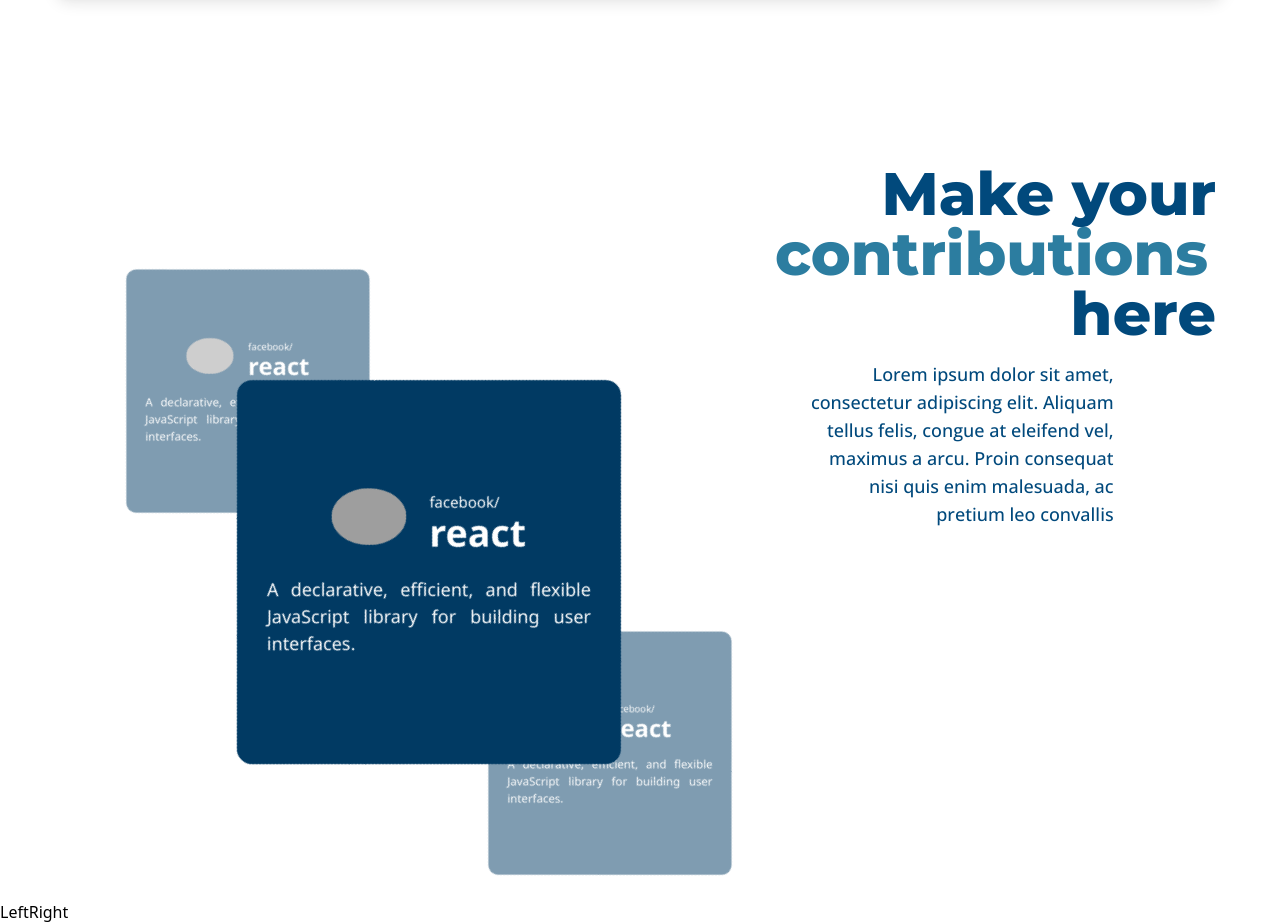
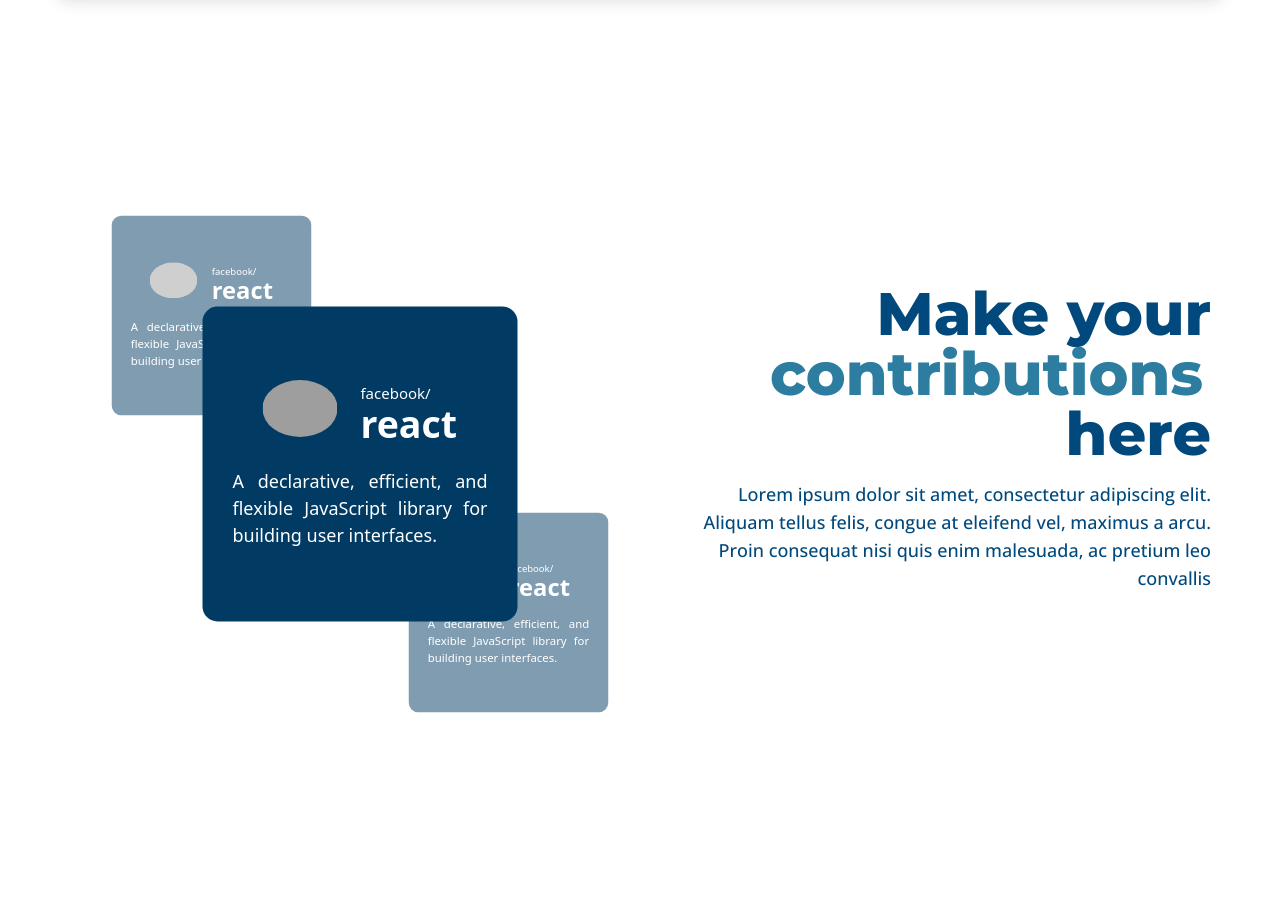
Before and after one commit to CodingClub-Laboratory/cclabs-frontend, a React (Create React App) app: page / in a window 1280 px wide. Shown: the part 2220-3144 px from the top of the page. After the commit the page ends 2944 px from the top, so only its background shows below. Built offline with nearby package versions, Linux system fonts and the light colour scheme; grey boxes are pictures that could not be loaded.

Commit message:
animation responsive finally

```diff
--- a/src/components/Slider.js
+++ b/src/components/Slider.js
@@ -1,66 +1,96 @@
-import React, {useState} from 'react';
-import styles from '../styles/slider.module.css';
+import React, { useState } from "react";
+import useWindowDim from "../hooks/useWindowDim";
+import styles from "../styles/slider.module.css";
+
+
+
 
 export const Slider = ({ children }) => {
+  const window=useWindowDim();
+  // const style=useState();
+  const [activeIndex, setActiveIndex] = useState(0);
 
-    const [activeIndex, setActiveIndex] = useState(0);
   const halfLength = Math.floor(children.length / 2);
 
   const incIndex = () => {
-
     if (activeIndex < Math.floor(children.length / 2)) {
       setActiveIndex(activeIndex + 1);
     }
-
-    }
+  };
 
   const decIndex = () => {
-
-        if (activeIndex > -(Math.floor(children.length / 2))) {
+    if (activeIndex > -Math.floor(children.length / 2)) {
       setActiveIndex(activeIndex - 1);
     }
-
-    }
+  };
 
   return (
     <React.Fragment>
-            <div className={styles.slider_container}>
-                <div className={styles.slider} style={{ transform: `translateX(${activeIndex * -200}px)` }}>
+
+        <div className={`${styles.slider_container}`}>
+          <div
+            className={styles.slider}
+            style={{ transform: `translateX(${ window.width<768?(activeIndex * -30)+'vw':(activeIndex* -200)+'px'})`  }}
+          >
             {React.Children.map(children, (child, index) => {
               const shiftedIndex = index - halfLength;
               if (shiftedIndex === activeIndex) {
-                            return React.cloneElement(child, { classNames: `${styles.slider_item} ${styles.slider_item__active}` });
-                        } else if ((shiftedIndex === activeIndex - 1) || (shiftedIndex === activeIndex + 1)) {
-                            return React.cloneElement(child, { classNames: `${styles.slider_item} ${styles.slider_item__nearby}` });
-                        } else {
-                            return React.cloneElement(child, { classNames: `${styles.slider_item} ${styles.slider_item__hidden}` });
+                return React.cloneElement(child, {
+                  classNames: `${styles.slider_item} ${styles.slider_item__active}`,
+                });
+              } else if (
+                shiftedIndex === activeIndex - 1
+              ) {
+                return React.cloneElement(child, {
+                  classNames: `${styles.slider_item} ${styles.slider_item__nearby}`,
+                  callBack:decIndex
+                });
+
+              }
+              else if (
+                shiftedIndex === activeIndex + 1
+              ) {
+                return React.cloneElement(child, {
+                  classNames: `${styles.slider_item} ${styles.slider_item__nearby}`,
+                  callBack:incIndex
+                });
+
+              }
+              else {
+                return React.cloneElement(child, {
+                  classNames: `${styles.slider_item} ${styles.slider_item__hidden}`,
+                });
               }
             })}
           </div>
         </div>
-            <div>
-                <button onClick={decIndex}>Left</button>
-                <button onClick={incIndex}>Right</button>
-            </div>
+
+
     </React.Fragment>
-    )
-}
+  );
+};
 
-export const SliderItem = ({ cardProps, classNames }) => {
+export const SliderItem = ({ cardProps, classNames,callBack }) => {
   return (
-        <div className={`${classNames}`}>
+    <div className={`${classNames}`} onClick={callBack}>
       <div className={styles.slider_item__content}>
         <div className={styles.slider_item_content_wrapper}>
           <div className={styles.slider_item__header}>
-                        <img src="https://github.githubassets.com/images/modules/logos_page/GitHub-Mark.png" alt="Repo Icon" />
+            <img
+              src="https://github.githubassets.com/images/modules/logos_page/GitHub-Mark.png"
+              alt="Repo Icon"
+            />
             <div className={styles.slider_item__name}>
               <p>facebook/</p>
               <p>react</p>
             </div>
           </div>
-                    <p>A declarative, efficient, and flexible JavaScript library for building user interfaces.</p>
+          <p>
+            A declarative, efficient, and flexible JavaScript library for
+            building user interfaces.
+          </p>
         </div>
       </div>
     </div>
-    )
-}
+  );
+};
--- /dev/null
+++ b/src/hooks/useWindowDim.js
@@ -0,0 +1,24 @@
+import { useState, useEffect } from 'react';
+
+function getWindowDimensions() {
+  const { innerWidth: width, innerHeight: height } = window;
+  return {
+    width,
+    height
+  };
+}
+
+export default function useWindowDim() {
+  const [windowDimensions, setWindowDimensions] = useState(getWindowDimensions());
+
+  useEffect(() => {
+    function handleResize() {
+      setWindowDimensions(getWindowDimensions());
+    }
+
+    window.addEventListener('resize', handleResize);
+    return () => window.removeEventListener('resize', handleResize);
+  }, []);
+
+  return windowDimensions;
+}
--- a/src/pages/Home.js
+++ b/src/pages/Home.js
@@ -162,8 +162,8 @@
 
 const Contributions = () => {
   return (
-    <section className="w-screen h-screen md:h-screen lg:h-screen overflow-x-hidden pt-10 ">
-      <div className="w-full flex flex-col lg:order-last lg:pr-[5%] lg:absolute lg:w-[45vw] lg:right-0">
+    <section className="overflow-x-hidden pt-10 lg:relative lg:pt-0">
+      <div className="w-full flex flex-col lg:order-last lg:pr-[5%] lg:absolute lg:w-[45vw] lg:right-[5px] lg:top-[20vh] ">
         <h1 className="text-center text-5xl lg:text-6xl lg:text-right text-blue-700 font-extrabold font-head">
           Make your
           <span className="inline-block mx-2 text-blue-400 hover:underline cursor-pointer">
@@ -173,13 +173,13 @@
           here
 
         </h1>
-        <p className="text-center pt-4 text-blue-700 font-medium font-body px-[5%] md:px-[10%] lg:px-0 text-lg lg:px-[20%] lg:text-right">
+        <p className="text-center pt-4 text-blue-700 font-medium font-body px-[5%] md:px-[10%] lg:px-0 text-lg lg:text-right">
           Lorem ipsum dolor sit amet, consectetur adipiscing elit. Aliquam
           tellus felis, congue at eleifend vel, maximus a arcu. Proin consequat
           nisi quis enim malesuada, ac pretium leo convallis
         </p>
       </div>
-      <div className="slider mt-[5vh] md:mt-[10vh] ">
+      <div className="slider mt-[5vh] md:mt-[10vh] lg:overflow-hidden">
         <Slider>
           <SliderItem>Item 1</SliderItem>
           <SliderItem>Item 2</SliderItem>
--- a/src/styles/slider.module.css
+++ b/src/styles/slider.module.css
@@ -3,7 +3,7 @@
     justify-content: center;
     align-items: center;
     width: 100vw;
-    height: 67vh;
+    height: 80vh;
     overflow: hidden;
     transform: rotate(45deg);
 }
@@ -18,8 +18,8 @@
     padding: 10px 20px;
     position: relative;
     display: inline-flex;
-    width: 30vw;
-    height: 30vw;
+    width: min(30vw,210px);
+    height: min(30vw,210px);
     align-items: center;
     justify-content: center;
     background-color: rgba(1, 58, 99, 1);
@@ -96,23 +96,11 @@
 
 @media only screen and (min-width: 768px) {
     .slider_item{
-        width:20vw;
-        height:20vw;
+        width:210px;
+        height:210px;
     }
     .slider_container {
-        width:67vw;
-        height: 82vh;
+        width:720px;
+        height: 520px;
     }
 }
-
-
-/* @media only screen and (min-width: 1024px) {
-    .slider_item{
-        width:200px;
-        height:200px;
-    }
-    .slider_container {
-        width:700px;
-        height: 500px;
-    }
-} */
```
Lines whose indentation alone changed are shown as unchanged.
